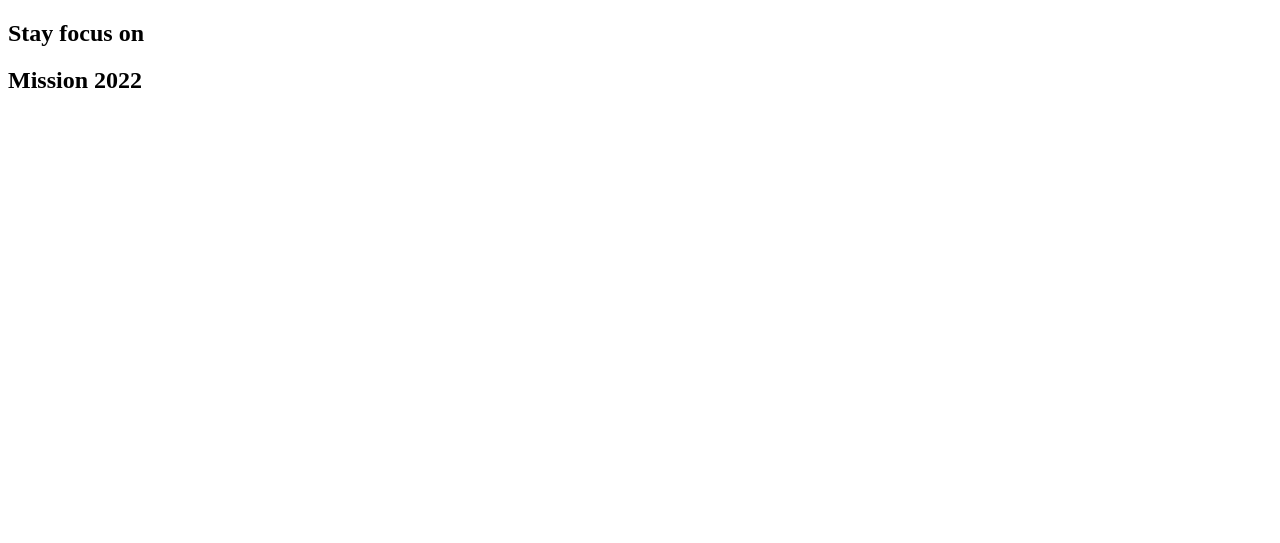
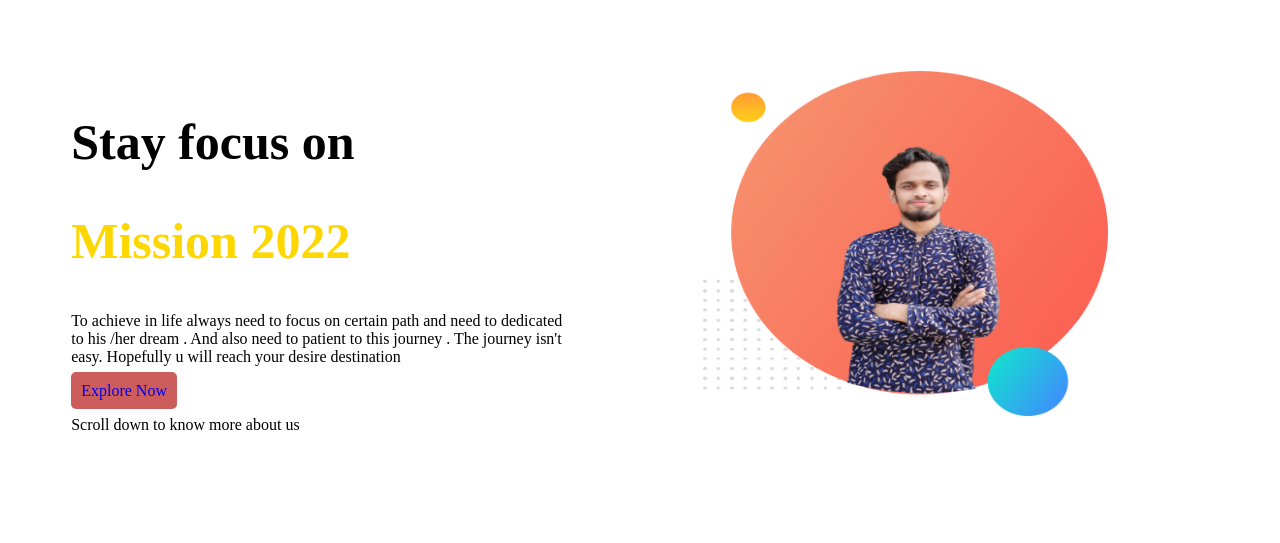
Before and after one commit to Shioeb/assignment-1, a plain HTML site: page index.html in a window 1280 px wide. Drawn offline with Linux system fonts and the light colour scheme.

Commit message:
mission-done

```diff
--- a/index.html
+++ b/index.html
@@ -6,13 +6,29 @@
     <meta http-equiv="X-UA-Compatible" content="IE=edge">
     <meta name="viewport" content="width=device-width, initial-scale=1.0">
     <title>assignment-1</title>
+    <link rel="stylesheet" href="style.css">
+    <link rel="preconnect" href="https://fonts.googleapis.com">
+    <link rel="preconnect" href="https://fonts.gstatic.com" crossorigin>
+    <link href="https://fonts.googleapis.com/css2?family=Titillium+Web:wght@300&display=swap" rel="stylesheet">
 </head>
 
 <body>
     <section>
         <div class="mission">
             <h1>Stay focus on</h1>
-            <h1 class="color-gold">Mission 2022</h1>
+            <h1 class="otis">Mission 2022</h1>
+            <p>
+                To achieve in life always need to focus on certain path and need to dedicated to his /her dream .
+                And
+                also need to patient to this journey . The journey isn't easy. Hopefully u will reach your desire
+                destination
+            </p>
+            <a href="http://" target="_blank" rel="noopener noreferrer" class="button"> Explore Now</a>
+            <p>Scroll down to know more about us</p>
+        </div>
+        <div class="mission">
+            <img src="shioeb-bg.png" alt="" class="picture-1">
+        </div>
         </div>
     </section>
 </body>
--- a/style.css
+++ b/style.css
@@ -1,3 +1,31 @@
-.color-gold{
+.otis{
     color: gold;
 }
+head{
+    font-family: 'Titillium Web', sans-serif;
+
+}
+.button{
+    text-decoration: none;
+    background-color: indianred;
+    /* width: 20px; */
+    border-radius: 5px;
+    padding: 10px 10px;
+}
+section{
+    display: flex;
+}
+.mission{
+    width: 50%;
+    padding: 5%;
+}
+/* .picture-1{
+    height: 44%;
+} */
+.mission img{
+    width: 80%;
+    height: 85%;
+}
+h1{
+    font-size: 50px;
+}
```
Also changed, not shown: shioeb-bg.png (added).
